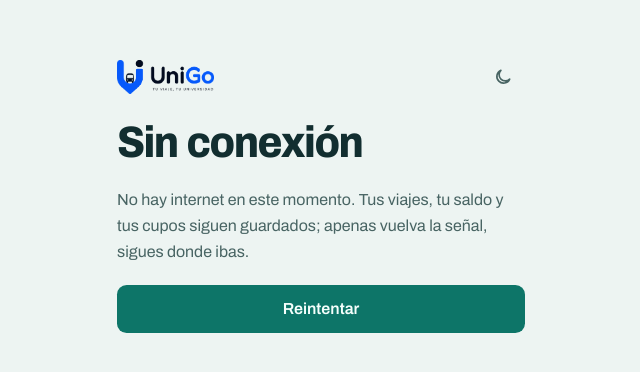
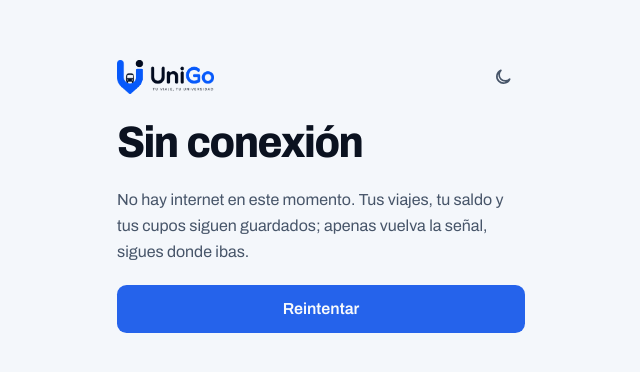
Before and after one commit to dsanty012016-dev/proyecto-construccion-de-software, a Next.js app: page /sin-conexion in a window 1280 px wide. Shown: the part 206-578 px from the top of the page, without its empty margins (319-959 px from the left). Built offline with nearby package versions, Linux system fonts and the light colour scheme.

Commit message:
Compartir la paleta original entre la portada y la app UniGo

```diff
--- a/app/ui/comun/experiencia.css
+++ b/app/ui/comun/experiencia.css
@@ -1,64 +1,24 @@
-/* Paleta del producto. Las pantallas comparten los tokens de UniGo y los
-   resuelven aquí según el tema. La portada usa su paleta de publicación. */
-.producto-tema,
-.producto-tema [data-tema="oscuro"] {
-  --color-fondo: #0e2024;
-  --color-superficie: #172c30;
-  --color-primario: #0d7568;
-  --color-secundario: #78d9c3;
-  --color-texto: #f1f8f6;
-  --color-texto-suave: #a7c0bf;
-  --color-error: #ffb4ad;
-  --color-sobre-primario: #f5fffc;
-  --color-linea: #365357;
-  --color-mapa-tierra: #1a3236;
-  --color-mapa-via: #385458;
-  --color-mapa-via-menor: #274347;
-  --producto-enfasis: #213f40;
+/* Las pantallas heredan la paleta de la portada desde globals.css. */
+.producto-tema {
+  --producto-enfasis: color-mix(in srgb, var(--color-secundario) 9%, var(--color-superficie));
   --producto-estado-alerta: #f2ce89;
+  --radio-panel: 1.125rem;
+  --ritmo-movimiento: cubic-bezier(.18, .78, .24, 1);
+  background-color: var(--color-fondo);
+  caret-color: var(--color-secundario);
   color: var(--color-texto);
+  min-height: 100dvh;
 }
 
 html[data-tema="claro"] .producto-tema,
 .producto-tema[data-tema="claro"] {
-  --color-fondo: #edf4f2;
-  --color-superficie: #fff;
-  --color-primario: #0d7568;
-  --color-secundario: #075d53;
-  --color-texto: #122e30;
-  --color-texto-suave: #486463;
-  --color-error: #a62c2b;
-  --color-linea: #bacfca;
-  --color-mapa-tierra: #e1ede8;
-  --color-mapa-via: #adc9c2;
-  --color-mapa-via-menor: #c7dcd6;
-  --producto-enfasis: #dcece7;
   --producto-estado-alerta: #755006;
 }
 
 @media (prefers-color-scheme: light) {
   html:not([data-tema="claro"], [data-tema="oscuro"]) .producto-tema:not([data-tema="oscuro"]) {
-    --color-fondo: #edf4f2;
-    --color-superficie: #fff;
-    --color-secundario: #075d53;
-    --color-texto: #122e30;
-    --color-texto-suave: #486463;
-    --color-error: #a62c2b;
-    --color-linea: #bacfca;
-    --color-mapa-tierra: #e1ede8;
-    --color-mapa-via: #adc9c2;
-    --color-mapa-via-menor: #c7dcd6;
-    --producto-enfasis: #dcece7;
     --producto-estado-alerta: #755006;
   }
-}
-
-.producto-tema {
-  --radio-panel: 1.125rem;
-  --ritmo-movimiento: cubic-bezier(.18, .78, .24, 1);
-  background-color: var(--color-fondo);
-  caret-color: var(--color-secundario);
-  min-height: 100dvh;
 }
 
 .producto-tema .cartel {
```
Also changed, not shown: 2 other files (tests, documents, lock files or other folders).
